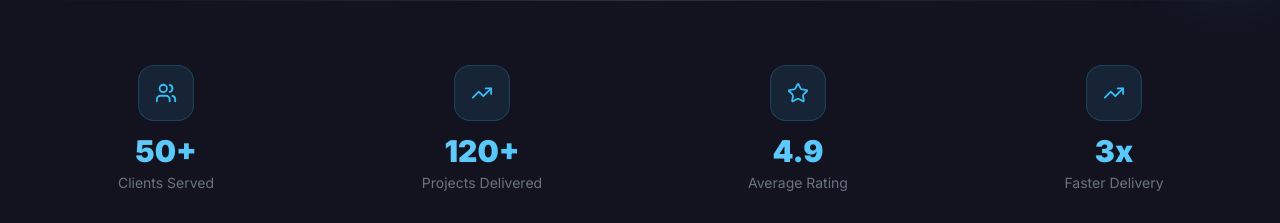
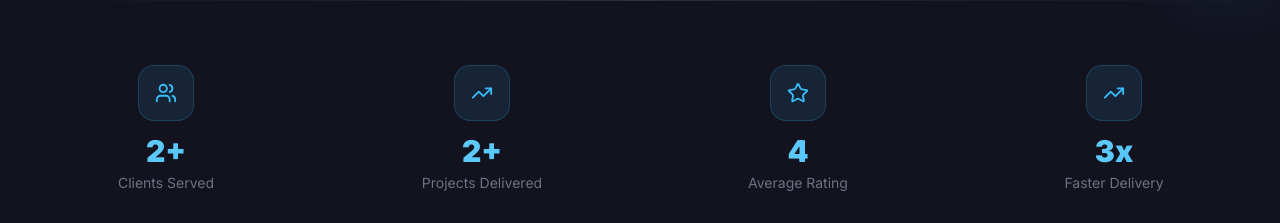
Before and after one commit to nanthessh/druninfotech, a React (Create React App) app: page / in a window 1280 px wide. Shown: the part 800-1023 px from the top of the page. Built offline with nearby package versions, Linux system fonts and the light colour scheme.

Commit message:
updates for -navbar

```diff
--- a/src/App.js
+++ b/src/App.js
@@ -7,7 +7,6 @@ import Services from './components/Services';
 import Work from './components/Work';
 import Timeline from './components/Timeline';
 import Testimonials from './components/Testimonials';
-import Blog from './components/Blog';
 import About from './components/About';
 import Careers from './components/Careers';
 import Contact from './components/Contact';
@@ -25,7 +24,6 @@ export default function App() {
       <Work />
       <Timeline />
       <Testimonials />
-      <Blog />
       <About />
       <Careers />
       <Contact />
--- a/src/components/Navbar.jsx
+++ b/src/components/Navbar.jsx
@@ -106,7 +106,13 @@ export default function Navbar() {
                   initial={{ opacity: 0, x: -16 }}
                   animate={{ opacity: 1, x: 0 }}
                   transition={{ delay: i * 0.06 }}
-                  onClick={() => setOpen(false)}
+                  onClick={() => {
+                    setOpen(false);
+                    setTimeout(() => {
+                      const el = document.getElementById(l.toLowerCase());
+                      if (el) el.scrollIntoView({ behavior: 'smooth' });
+                    }, 300);
+                  }}
                   className="text-sm text-gray-300 hover:text-brand hover:bg-brand/5 px-4 py-3 rounded-xl transition-all flex items-center gap-2 font-medium"
                 >
                   <span className="w-1.5 h-1.5 rounded-full bg-brand" />{l}
@@ -115,7 +121,13 @@ export default function Navbar() {
               <motion.a
                 href="#contact"
                 initial={{ opacity: 0, y: 8 }} animate={{ opacity: 1, y: 0 }} transition={{ delay: 0.3 }}
-                onClick={() => setOpen(false)}
+                onClick={() => {
+                    setOpen(false);
+                    setTimeout(() => {
+                      const el = document.getElementById('contact');
+                      if (el) el.scrollIntoView({ behavior: 'smooth' });
+                    }, 300);
+                  }}
                 className="mt-2 orange-btn px-5 py-3 text-sm text-center"
               >
                 Schedule Consultation
--- a/src/constants/data.js
+++ b/src/constants/data.js
@@ -14,9 +14,9 @@ export const SERVICES = [
 ];
 
 export const STATS = [
-  { icon: Users, value: '50+', label: 'Clients Served', numeric: 50, suffix: '+' },
-  { icon: TrendingUp, value: '120+', label: 'Projects Delivered', numeric: 120, suffix: '+' },
-  { icon: Star, value: '4.9', label: 'Average Rating', numeric: 4.9, suffix: '' },
+  { icon: Users, value: '2+', label: 'Clients Served', numeric: 2, suffix: '+' },
+  { icon: TrendingUp, value: '2+', label: 'Projects Delivered', numeric: 2, suffix: '+' },
+  { icon: Star, value: '4.0', label: 'Average Rating', numeric: 4.0, suffix: '' },
   { icon: TrendingUp, value: '3x', label: 'Faster Delivery', numeric: 3, suffix: 'x' },
 ];
 
```
